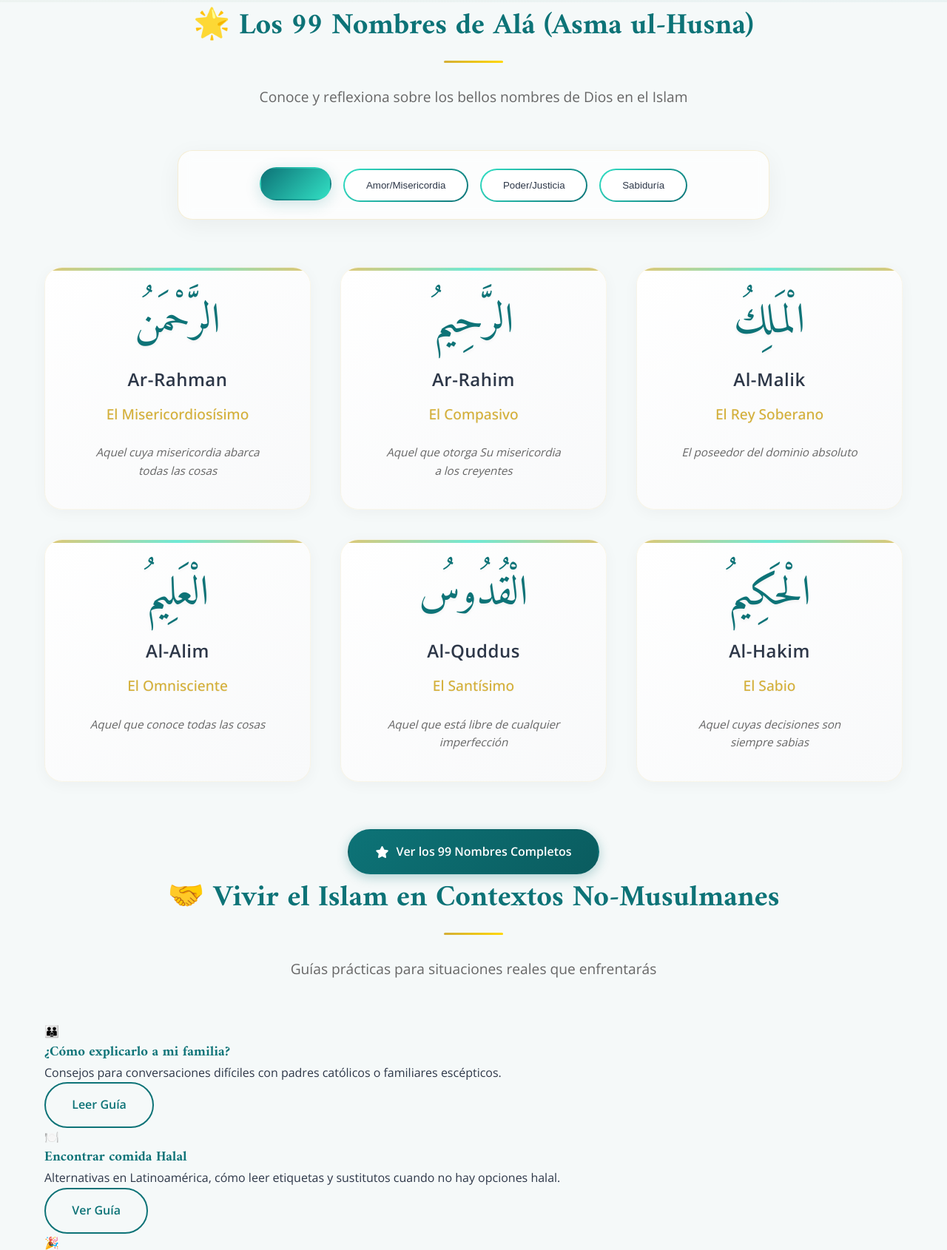
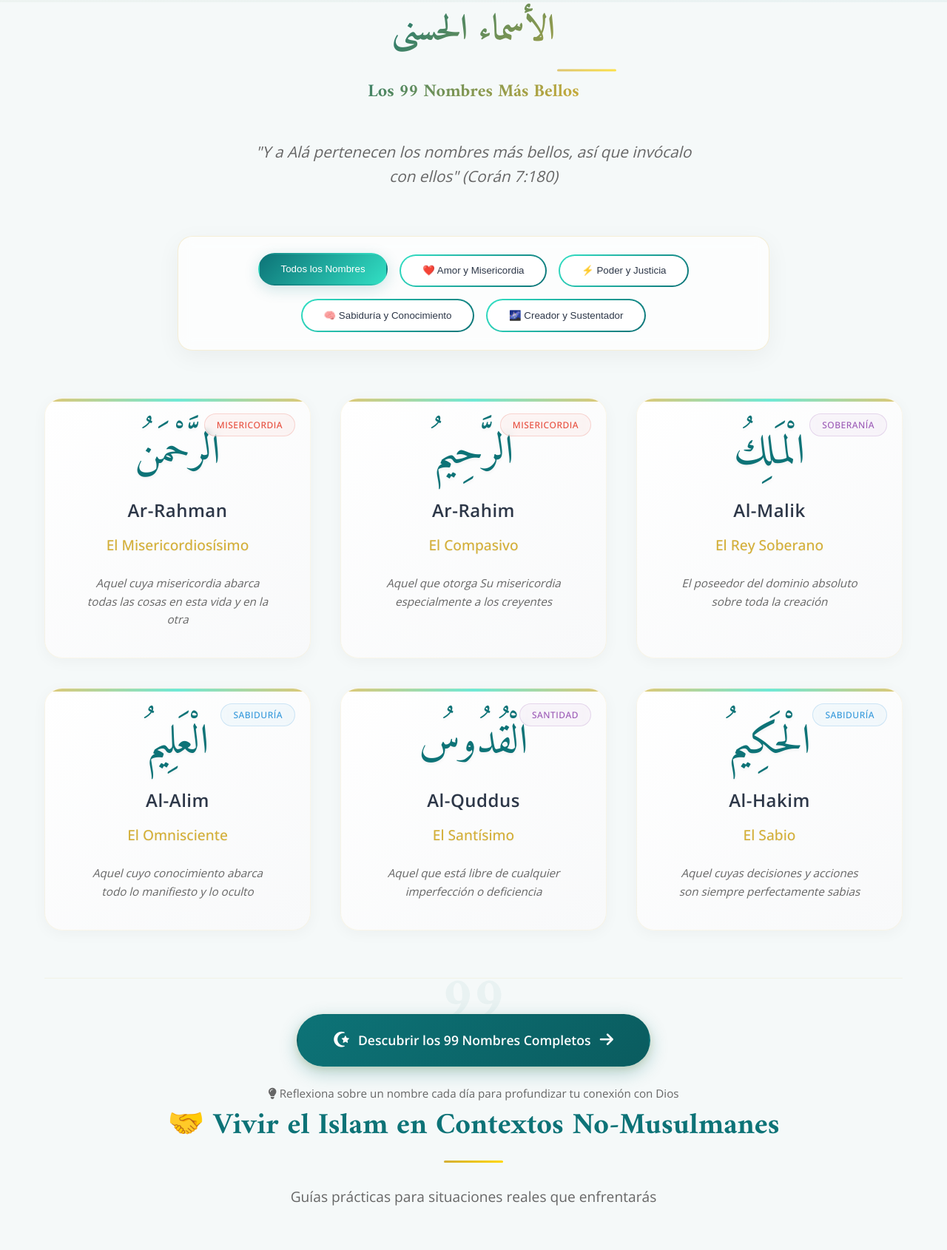
Before and after one commit to Viktoriya-koy/al-misbah, a plain HTML site: page index.html in a window 1280 px wide. Shown: the part 5070-6760 px from the top of the page at 74% size. Drawn offline with nearby package versions, Linux system fonts and the light colour scheme.

Commit message:
Update index.html

```diff
--- a/index.html
+++ b/index.html
@@ -346,72 +346,113 @@
 
     <!-- ===== 99 NOMBRES DE ALÁ (PREVIEW) ===== -->
    <section class="nombres-allah" id="nombres">
-        <div class="container">
-            <div class="section-title">
-                <h2>🌟 Los 99 Nombres de Alá (Asma ul-Husna)</h2>
-                <p>Conoce y reflexiona sobre los bellos nombres de Dios en el Islam</p>
+    <div class="container nombres-container">
+        <div class="section-title nombres-title">
+            <h2>الأسماء الحسنى<br><small style="font-size: 1.5rem; color: var(--dorado-sutil);">Los 99 Nombres Más Bellos</small></h2>
+            <p>"Y a Alá pertenecen los nombres más bellos, así que invócalo con ellos" (Corán 7:180)</p>
         </div>
 
+        <!-- Filtros -->
         <div class="nombres-filters">
-                <button class="filter-btn active" data-filter="all">Todos</button>
-                <button class="filter-btn" data-filter="amor">Amor/Misericordia</button>
-                <button class="filter-btn" data-filter="poder">Poder/Justicia</button>
-                <button class="filter-btn" data-filter="sabiduria">Sabiduría</button>
+            <button class="filter-btn active" data-filter="all">
+                <span>Todos los Nombres</span>
+            </button>
+            <button class="filter-btn" data-filter="amor">
+                <span>❤️ Amor y Misericordia</span>
+            </button>
+            <button class="filter-btn" data-filter="poder">
+                <span>⚡ Poder y Justicia</span>
+            </button>
+            <button class="filter-btn" data-filter="sabiduria">
+                <span>🧠 Sabiduría y Conocimiento</span>
+            </button>
+            <button class="filter-btn" data-filter="creador">
+                <span>🌌 Creador y Sustentador</span>
+            </button>
         </div>
 
+        <!-- Grid de Nombres -->
         <div class="nombres-grid">
-                <!-- 6 nombres de ejemplo -->
+            <!-- Nombre 1 -->
             <div class="nombre-item" data-category="amor">
+                <div class="nombre-categoria">Misericordia</div>
                 <div class="nombre-arabic">الرَّحْمَنُ</div>
                 <div class="nombre-latin">Ar-Rahman</div>
                 <div class="nombre-significado">El Misericordiosísimo</div>
-                    <div class="nombre-explicacion">Aquel cuya misericordia abarca todas las cosas</div>
+                <div class="nombre-explicacion">Aquel cuya misericordia abarca todas las cosas en esta vida y en la otra</div>
             </div>
 
+            <!-- Nombre 2 -->
             <div class="nombre-item" data-category="amor">
+                <div class="nombre-categoria">Misericordia</div>
                 <div class="nombre-arabic">الرَّحِيمُ</div>
                 <div class="nombre-latin">Ar-Rahim</div>
                 <div class="nombre-significado">El Compasivo</div>
-                    <div class="nombre-explicacion">Aquel que otorga Su misericordia a los creyentes</div>
+                <div class="nombre-explicacion">Aquel que otorga Su misericordia especialmente a los creyentes</div>
             </div>
 
+            <!-- Nombre 3 -->
             <div class="nombre-item" data-category="poder">
+                <div class="nombre-categoria">Soberanía</div>
                 <div class="nombre-arabic">الْمَلِكُ</div>
                 <div class="nombre-latin">Al-Malik</div>
                 <div class="nombre-significado">El Rey Soberano</div>
-                    <div class="nombre-explicacion">El poseedor del dominio absoluto</div>
+                <div class="nombre-explicacion">El poseedor del dominio absoluto sobre toda la creación</div>
             </div>
 
+            <!-- Nombre 4 -->
             <div class="nombre-item" data-category="sabiduria">
+                <div class="nombre-categoria">Sabiduría</div>
                 <div class="nombre-arabic">الْعَلِيمُ</div>
                 <div class="nombre-latin">Al-Alim</div>
                 <div class="nombre-significado">El Omnisciente</div>
-                    <div class="nombre-explicacion">Aquel que conoce todas las cosas</div>
+                <div class="nombre-explicacion">Aquel cuyo conocimiento abarca todo lo manifiesto y lo oculto</div>
             </div>
 
+            <!-- Nombre 5 -->
             <div class="nombre-item" data-category="poder">
+                <div class="nombre-categoria">Santidad</div>
                 <div class="nombre-arabic">الْقُدُوسُ</div>
                 <div class="nombre-latin">Al-Quddus</div>
                 <div class="nombre-significado">El Santísimo</div>
-                    <div class="nombre-explicacion">Aquel que está libre de cualquier imperfección</div>
+                <div class="nombre-explicacion">Aquel que está libre de cualquier imperfección o deficiencia</div>
             </div>
 
+            <!-- Nombre 6 -->
             <div class="nombre-item" data-category="sabiduria">
+                <div class="nombre-categoria">Sabiduría</div>
                 <div class="nombre-arabic">الْحَكِيمُ</div>
                 <div class="nombre-latin">Al-Hakim</div>
                 <div class="nombre-significado">El Sabio</div>
-                    <div class="nombre-explicacion">Aquel cuyas decisiones son siempre sabias</div>
-                </div>
+                <div class="nombre-explicacion">Aquel cuyas decisiones y acciones son siempre perfectamente sabias</div>
             </div>
 
-            <div class="text-center" style="margin-top: 3rem;">
-                <a href="99-nombres.html" target="_blank" class="btn btn-primary">
-                    <i class="fas fa-star"></i>
-                    Ver los 99 Nombres Completos
+            <!-- Puedes añadir más nombres aquí o cargarlos dinámicamente -->
+        </div>
+
+        <!-- Ver todos -->
+        <div class="ver-todos-container">
+            <a href="99-nombres.html" target="_blank" class="btn-todos">
+                <i class="fas fa-star-and-crescent"></i>
+                Descubrir los 99 Nombres Completos
+                <i class="fas fa-arrow-right"></i>
             </a>
+            <p style="margin-top: 1.5rem; color: #666; font-size: 0.95rem;">
+                <i class="fas fa-lightbulb"></i> Reflexiona sobre un nombre cada día para profundizar tu conexión con Dios
+            </p>
         </div>
     </div>
 </section>
+
+<!-- Modal para detalles (opcional) -->
+<div class="nombre-modal" id="nombreModal">
+    <button class="modal-close" id="modalClose">
+        <i class="fas fa-times"></i>
+    </button>
+    <div class="modal-content" id="modalContent">
+        <!-- Contenido dinámico -->
+    </div>
+</div>
 
     <!-- ===== VIVIR EL ISLAM EN CONTEXTOS NO-MUSULMANES ===== -->
     <section class="contexto" id="contexto">
```
Lines whose indentation alone changed are shown as unchanged.
